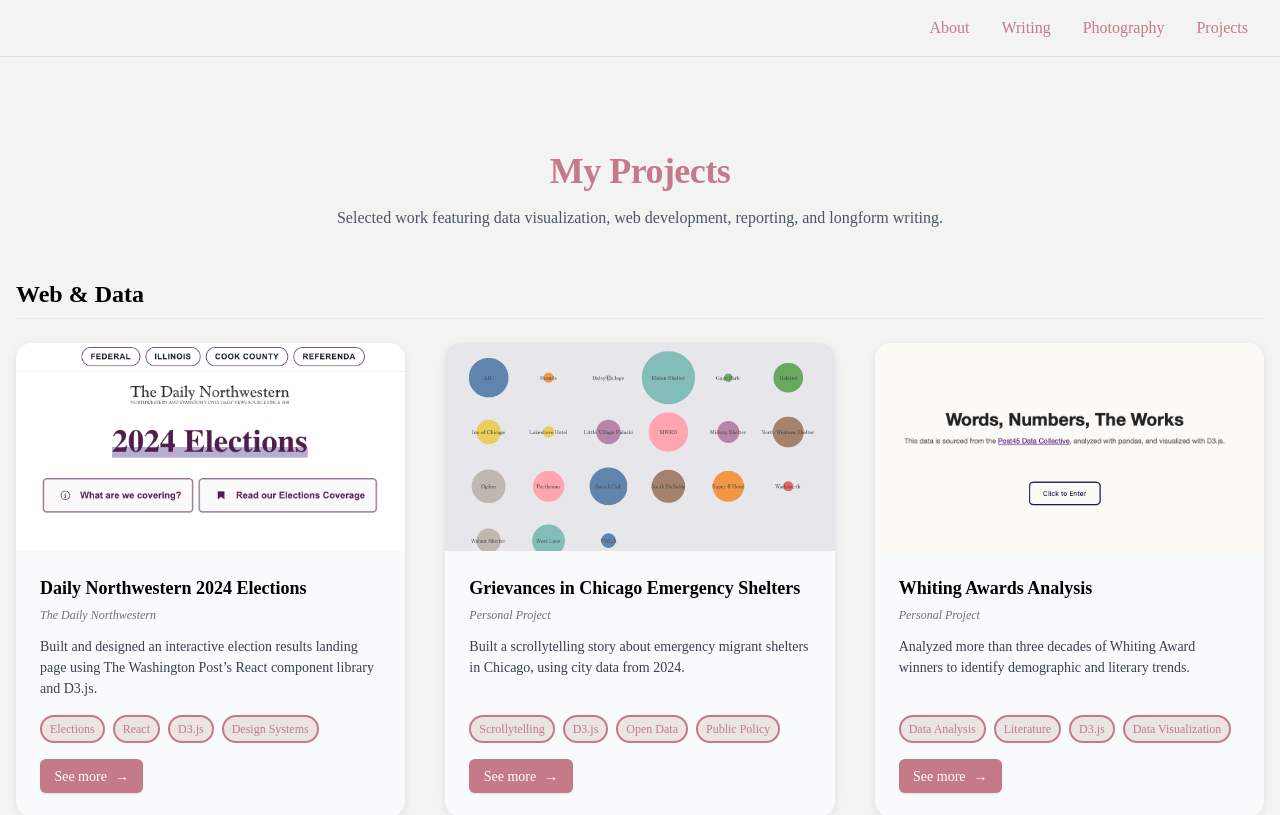
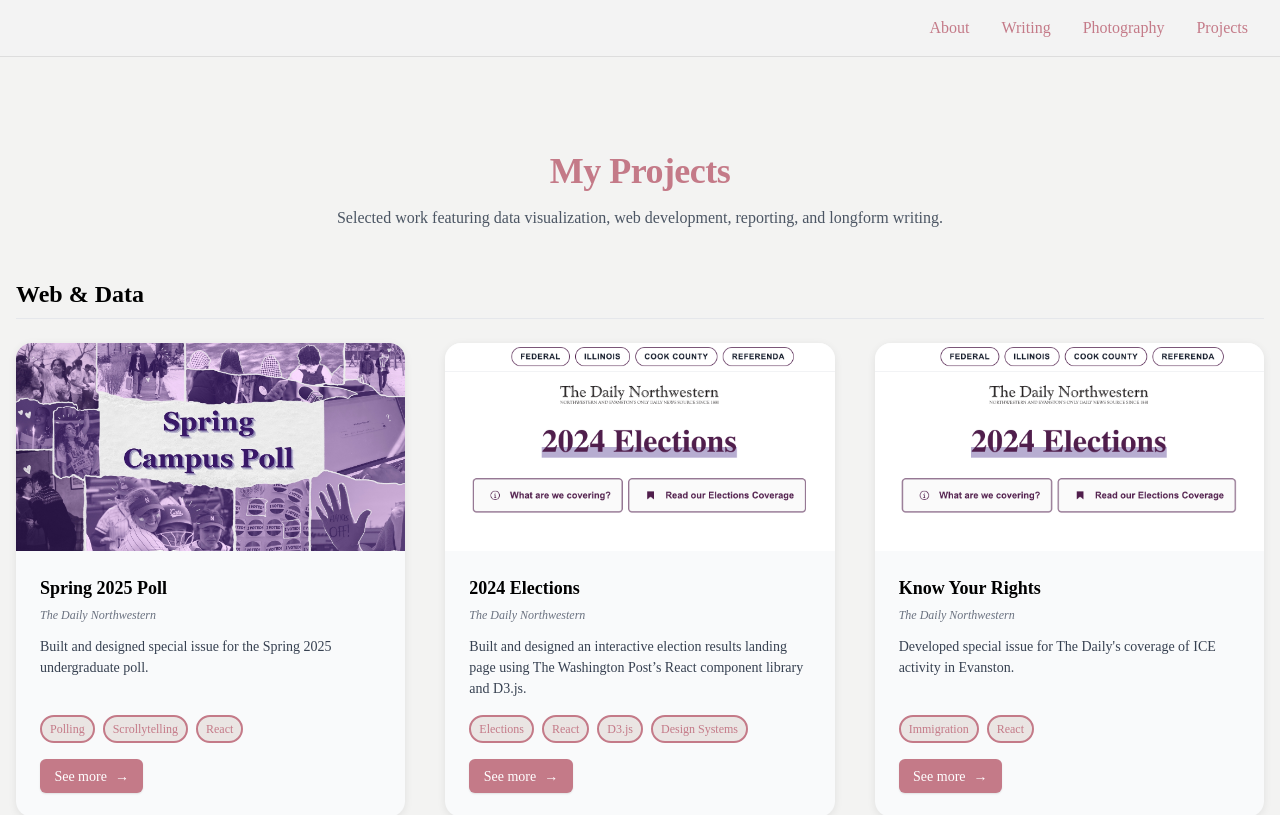
Before and after one commit to yongssh/yongssh.github.io, a Next.js app: page /projects in a window 1280 px wide. Shown: the top 815 px of the page. Built offline with nearby package versions, Linux system fonts and the light colour scheme; a web font is replaced by a local one.

Commit message:
updated projs

```diff
--- a/src/app/components/publications.tsx
+++ b/src/app/components/publications.tsx
@@ -6,14 +6,23 @@ const Publications = () => {
     <section className={styles.publicationsSection}>
       <header className={styles.header}>
         <h2 className={styles.title}>Selected Publications</h2>
-        {/* <p className={styles.intro}>
-          Journalism-adjacent work, poetry, and fiction can be found below.
-        </p> */}
+
       </header>
 
       {/* ---------- NONFICTION ---------- */}
       <div className={styles.list}>
         <h3 className={`${styles.category}`}>Journalism & Nonfiction</h3>
+         <p>
+          <a
+            className={styles.pubTitle}
+            href="https://dailynorthwestern.com/2025/10/21/campus/fueled-by-curiosity-nobel-laureate-joel-mokyr-fashions-a-life-long-case-for-human-progress/"
+          >
+           Fueled by curiosity, Nobel laureate Joel Mokyr fashions a life-long case for human progress
+          </a>
+          <span className={styles.pubMeta}>
+            in <em>The Daily Northwestern</em> (Oct 2025)
+          </span>
+        </p>
         <p>
           <a
             className={styles.pubTitle}
--- a/src/app/projects/page.tsx
+++ b/src/app/projects/page.tsx
@@ -7,13 +7,33 @@ import styles from "./Projects.module.css";
 const projects = [
   // ===== WEB & DATA PROJECTS =====
   {
-    title: "Daily Northwestern 2024 Elections",
+    title: "Spring 2025 Poll",
+    outlet: "The Daily Northwestern",
+    description:
+      "Built and designed special issue for the Spring 2025 undergraduate poll.",
+    image: "/SpringCampusPoll-2.jpg",
+    url: "https://apps.dailynorthwestern.com/s25poll/",
+    tags: ["Polling", "Scrollytelling", "React"],
+    type: "Web & Data",
+  },
+  {
+    title: "2024 Elections",
     outlet: "The Daily Northwestern",
     description:
       "Built and designed an interactive election results landing page using The Washington Post’s React component library and D3.js.",
     image: "/2024elections.png",
     url: "https://apps.dailynorthwestern.com/election2024/",
     tags: ["Elections", "React", "D3.js", "Design Systems"],
+    type: "Web & Data",
+  },
+    {
+    title: "Know Your Rights",
+    outlet: "The Daily Northwestern",
+    description:
+      "Developed special issue for The Daily's coverage of ICE activity in Evanston.",
+    image: "/2024elections.png",
+    url: "https://apps.dailynorthwestern.com/know-your-rights/",
+    tags: ["Immigration", "React"],
     type: "Web & Data",
   },
   {
```
Also changed, not shown: public/SpringCampusPoll-2.jpg (added).
